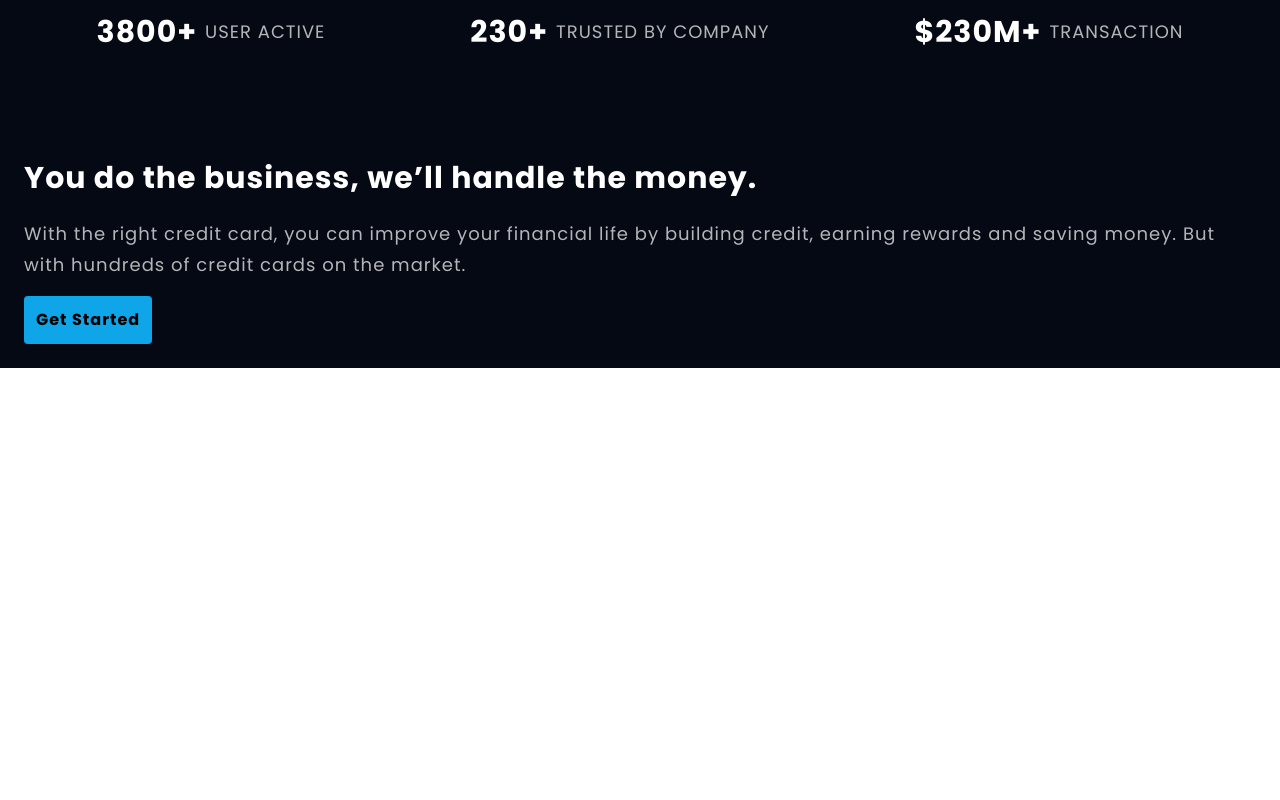
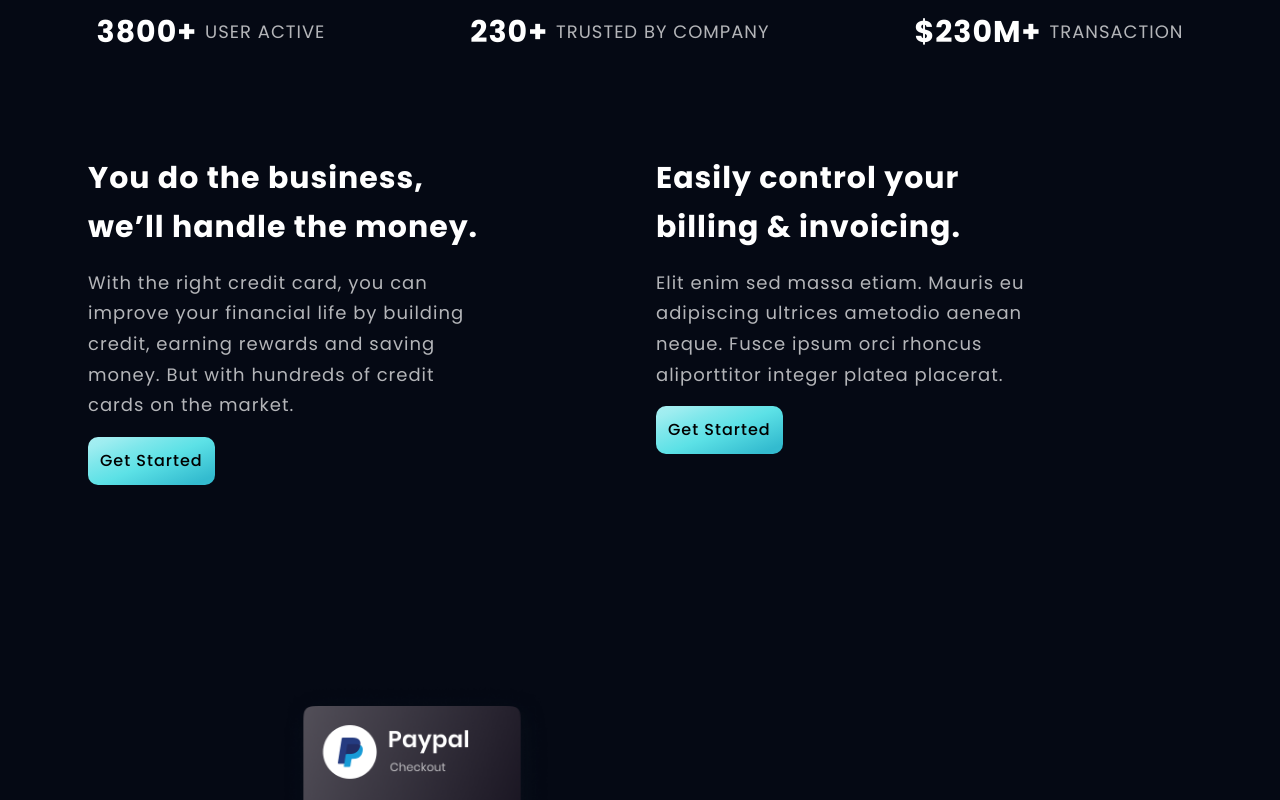
Before and after one commit to elghanbibadr/tailwindreactproject, a React (Vite) app: page / in a window 1280 px wide. Shown: the part 840-1640 px from the top of the page. Before the commit the page ends 1208 px from the top, so only its background shows below. Built offline with nearby package versions, Linux system fonts and the light colour scheme.

Commit message:
more work on the feature section

```diff
--- a/src/component/Features.jsx
+++ b/src/component/Features.jsx
@@ -1,9 +1,21 @@
 import React from 'react';
 import FeaturesGetStarted from './FeaturesGetStarted';
+import FeaturesImage from './FeaturesImage';
+import { bill } from '../assets';
 function Features(props) {
     return (
-        <div className='features-container p-6'>
+        <div className='features-container grid grid-cols-1 gap-8 grid-rows-6 p-6 max-w-6xl md:grid-cols-2 grid-rows-3 gap-16 content-center mx-auto '>
+            <FeaturesGetStarted
+            title="You do the business, we’ll handle the money."
+             text="With the right credit card, you can improve your financial life by building credit, earning rewards and saving money. But with hundreds of credit cards on the market."/>
+            <FeaturesGetStarted
+            title="Easily control your billing & invoicing."
+             text="Elit enim sed massa etiam. Mauris eu adipiscing ultrices ametodio aenean neque. Fusce ipsum orci rhoncus aliporttitor integer platea placerat."/>
+              <FeaturesImage image={bill}/>
+            {/* <FeaturesGetStarted/>
             <FeaturesGetStarted/>
+            <FeaturesGetStarted/>
+            <FeaturesGetStarted/>  */}
              {/* <FeaturesOffers/>
              <FeaturesImage1/>
              <FeaturesApps/>
--- a/src/component/FeaturesDesc.jsx
+++ b/src/component/FeaturesDesc.jsx
@@ -3,8 +3,8 @@ import React from 'react';
 function FeaturesDesc(props) {
     return (
         <div className='FeaturesDesc'>
-            <h2 className='text-3xl w-3/4 leading-relaxed font-bold '>You do the business, we’ll handle the money.</h2>
-            <p className='my-4'>With the right credit card, you can improve your financial life by building credit, earning rewards and saving money. But with hundreds of credit cards on the market.</p>
+            <h2 className='text-3xl w-3/4 leading-relaxed font-bold '>{props.title}</h2>
+            <p className='my-4 md:w-3/4'>{props.text}</p>
         </div>
     );
 }
--- a/src/component/FeaturesGetStarted.jsx
+++ b/src/component/FeaturesGetStarted.jsx
@@ -3,9 +3,12 @@ import FeaturesDesc from './FeaturesDesc';
 function FeaturesGetStarted(props) {
     return (
         <div className='featuresGetStarted'>
-            <FeaturesDesc/>
+            <FeaturesDesc
+             title={props.title}
+             text={props.text}
+             />
             <div className='featuresGetStartedBtn-box'>
-                <button className='featuresGetStartedBtn p-3 rounded capitalize text-black font-bold  bg-sky-500'>get started</button>
+                <button className='featuresGetStartedBtn p-3 rounded capitalize text-black font-medium  bg-sky-500'>get started</button>
             </div>
         </div>
     );
--- /dev/null
+++ b/src/component/FeaturesImage.jsx
@@ -0,0 +1,11 @@
+import React from 'react';
+
+function FeaturesImage(props) {
+    return (
+        <div className='featuresImage-box'>
+            <img src={props.image}/>
+        </div>
+    );
+}
+
+export default FeaturesImage;
--- a/src/index.css
+++ b/src/index.css
@@ -44,3 +44,9 @@ p{
 .hero__getStarted{
   border-radius: 50%;
 }
+
+
+button{
+  background: linear-gradient(157.81deg, #DEF9FA -43.27%, #BEF3F5 -21.24%, #9DEDF0 12.19%, #7DE7EB 29.82%, #5CE1E6 51.94%, #33BBCF 90.29%) !important;
+border-radius: 10px !important;
+}
```
